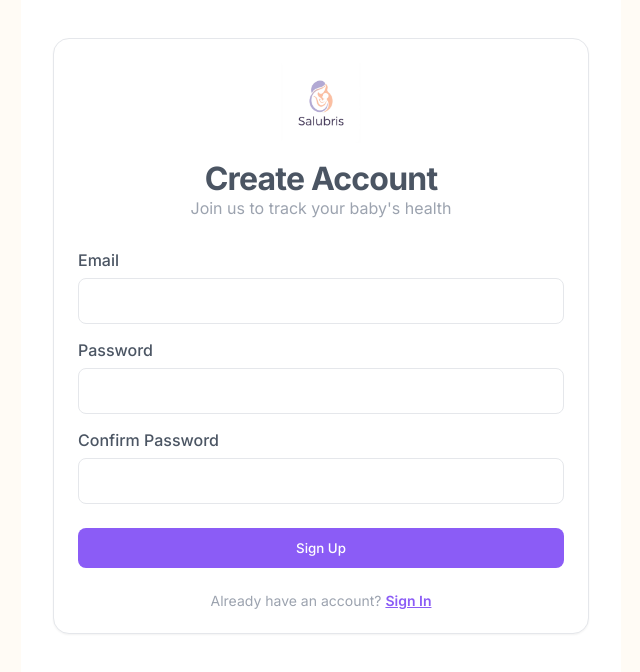
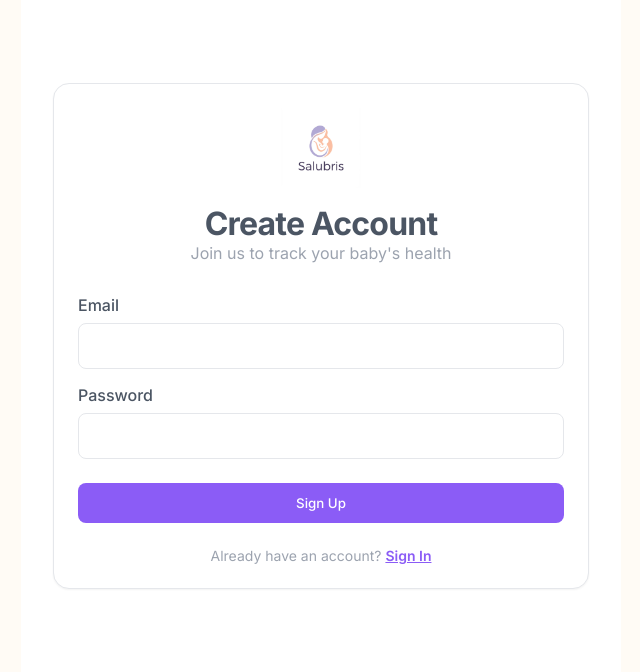
Before and after one commit to aleem-ansari/salubris, a React (Vite) app: page /signup in a window 1280 px wide. Shown: the top 672 px of the page, without its empty margins (319-959 px from the left). Built offline with nearby package versions, Linux system fonts and the light colour scheme; no server answers.

Commit message:
feat: Remove password confirmation from signup flow

```diff
--- a/src/pages/Signup.jsx
+++ b/src/pages/Signup.jsx
@@ -7,16 +7,14 @@ export default function Signup() {
     const { signUp } = useAuth();
     const [email, setEmail] = useState('');
     const [password, setPassword] = useState('');
-    const [confirmPassword, setConfirmPassword] = useState('');
     const [error, setError] = useState('');
+
     const [loading, setLoading] = useState(false);
 
     const handleSubmit = async (e) => {
         e.preventDefault();
 
-        if (password !== confirmPassword) {
-            return setError('Passwords do not match');
-        }
+
 
         setError('');
         setLoading(true);
@@ -78,7 +76,7 @@ export default function Signup() {
                             }}
                         />
                     </div>
-                    <div style={{ marginBottom: '1rem' }}>
+                    <div style={{ marginBottom: '1.5rem' }}>
                         <label style={{ display: 'block', fontWeight: '500', marginBottom: '0.5rem' }}>Password</label>
                         <input
                             type="password"
@@ -92,20 +90,7 @@ export default function Signup() {
                             }}
                         />
                     </div>
-                    <div style={{ marginBottom: '1.5rem' }}>
-                        <label style={{ display: 'block', fontWeight: '500', marginBottom: '0.5rem' }}>Confirm Password</label>
-                        <input
-                            type="password"
-                            required
-                            value={confirmPassword}
-                            onChange={(e) => setConfirmPassword(e.target.value)}
-                            style={{
-                                width: '100%', padding: '0.75rem',
-                                borderRadius: 'var(--radius-md)', border: '1px solid var(--border)',
-                                fontSize: '1rem'
-                            }}
-                        />
-                    </div>
+
                     <button type="submit" className="btn" style={{ width: '100%' }} disabled={loading}>
                         {loading ? 'Creating Account...' : 'Sign Up'}
                     </button>
```
